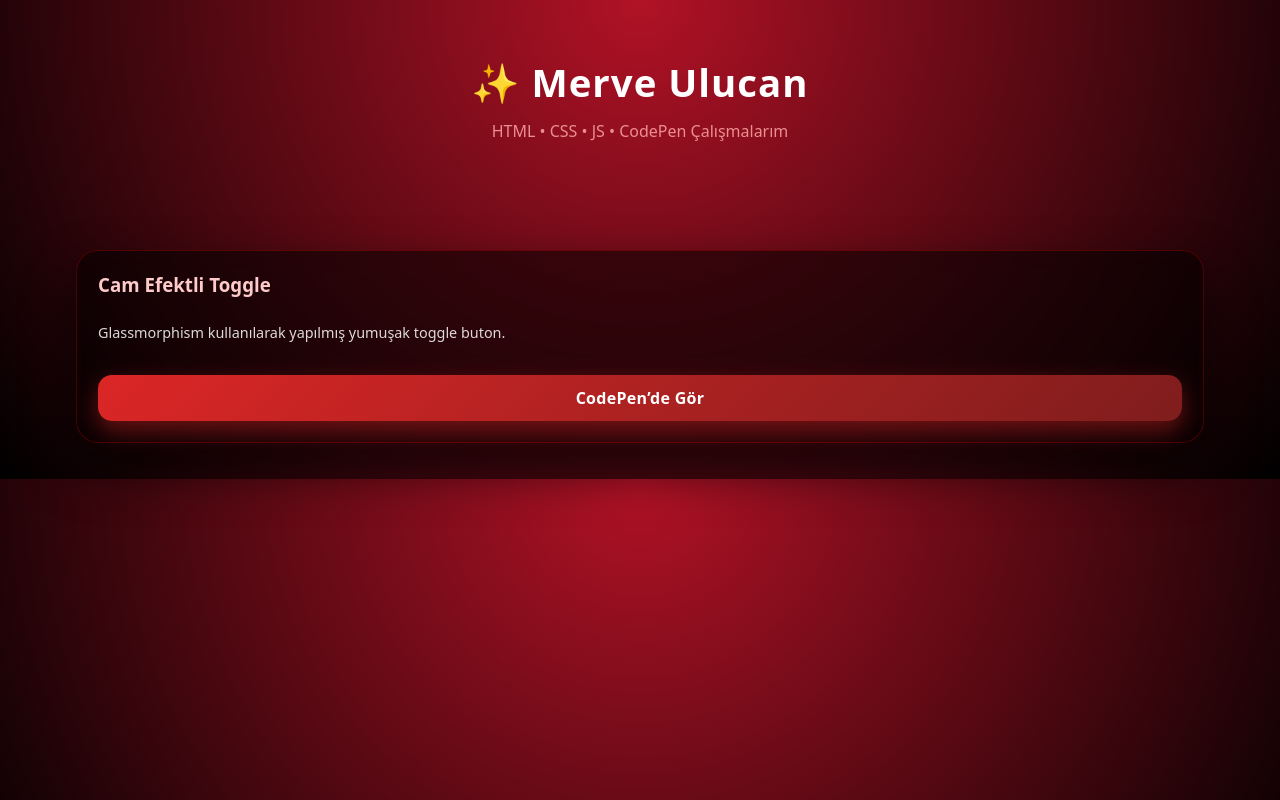
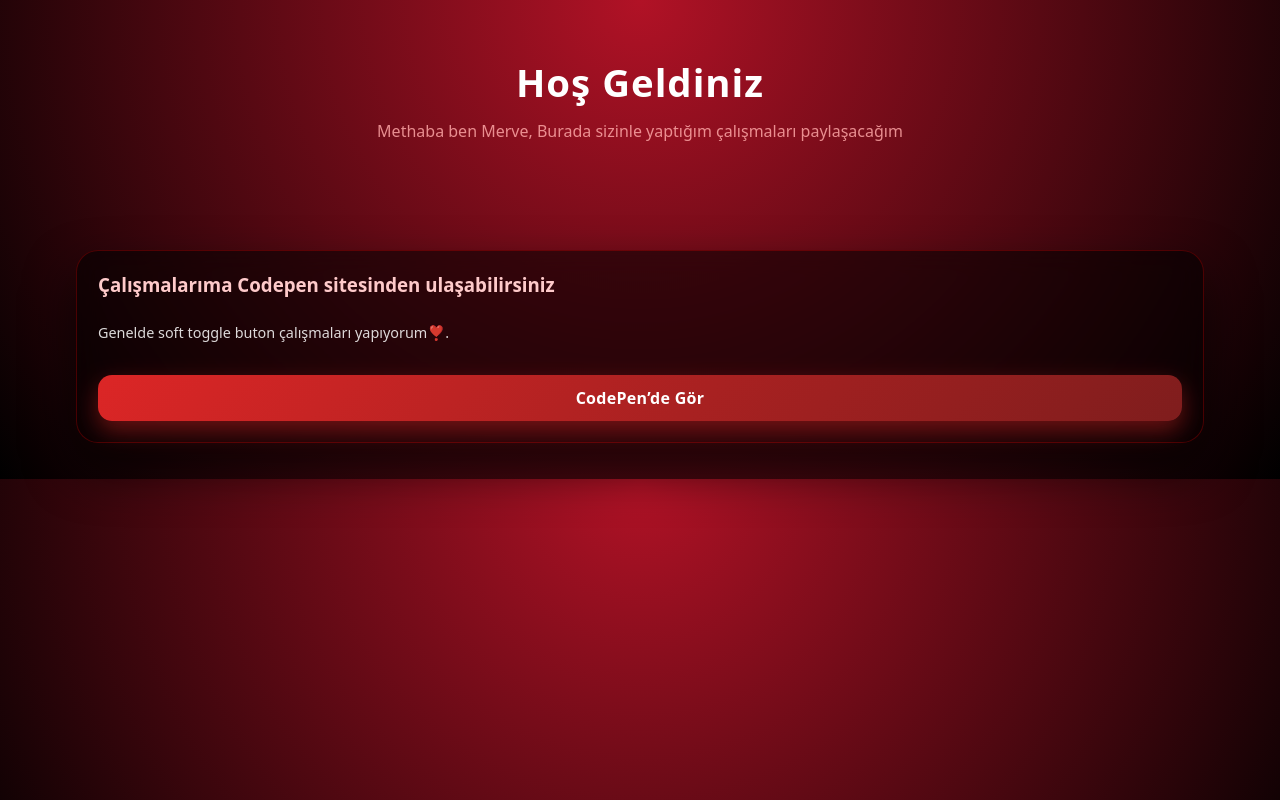
Before and after one commit to Mervecere/merveulucan.github.io, a plain HTML site: page index.html in a window 1280 px wide. Drawn offline with Linux system fonts and the light colour scheme.

Commit message:
Update index.html

```diff
--- a/index.html
+++ b/index.html
@@ -11,15 +11,15 @@
 <body>
 
 <header>
-  <h1>✨ Merve Ulucan</h1>
-  <p>HTML • CSS • JS • CodePen Çalışmalarım</p>
+  <h1>Hoş Geldiniz</h1>
+  <p>Methaba ben  Merve, Burada sizinle yaptığım çalışmaları paylaşacağım</p>
 </header>
 
 <section class="grid">
 
   <div class="card">
-    <h3>Cam Efektli Toggle</h3>
-    <p>Glassmorphism kullanılarak yapılmış yumuşak toggle buton.</p>
+    <h3>Çalışmalarıma  Codepen sitesinden ulaşabilirsiniz </h3>
+    <p>Genelde soft toggle buton çalışmaları yapıyorum❣️.</p>
     <a href="https://codepen.io/Merve-Ulucannn/pen/KwMqEoL" target="_blank">
       CodePen’de Gör
     </a>
```
